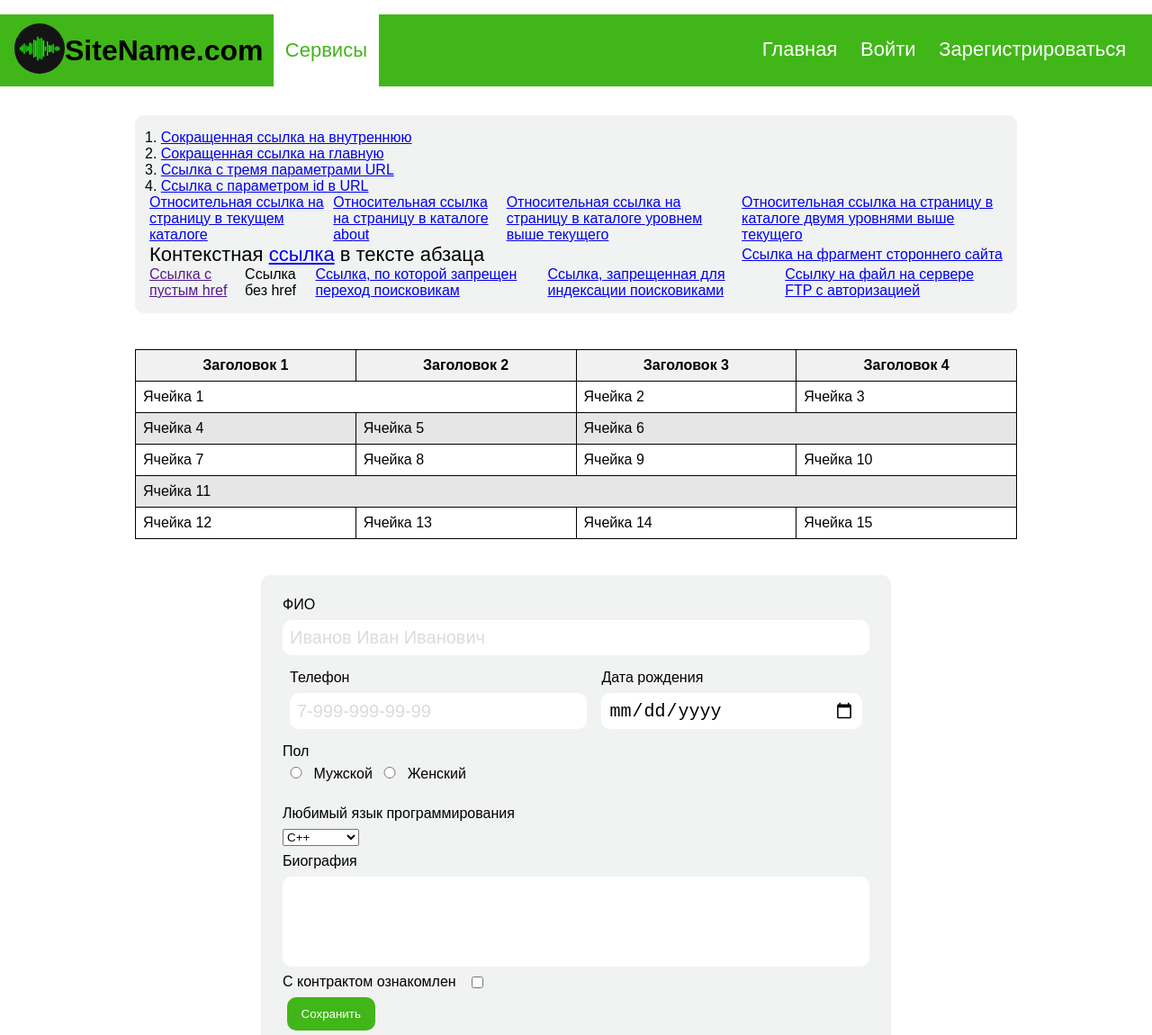
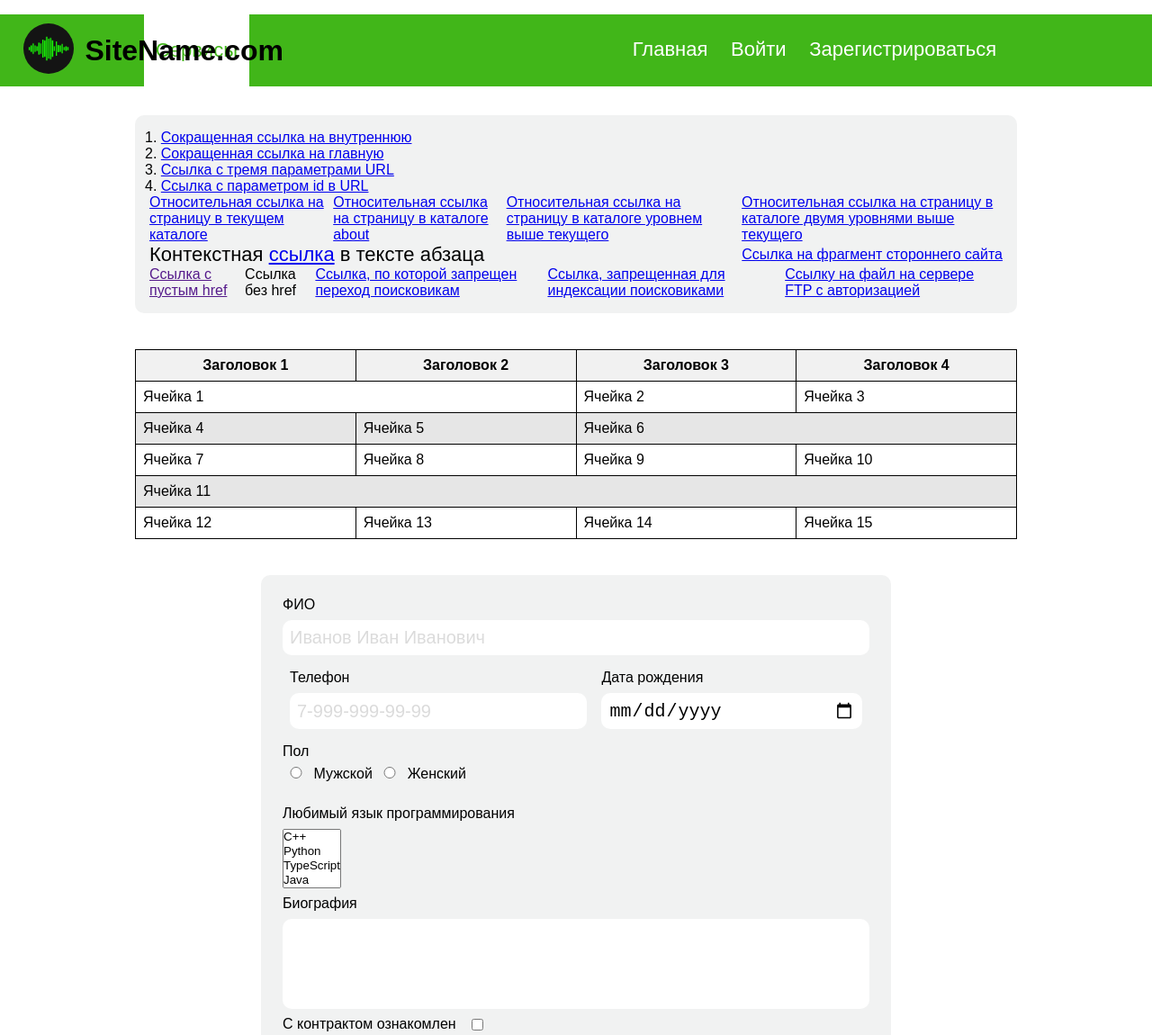
Before and after one commit to Alexander-vlk/web_classes.github.io, a plain HTML site: page docs/index.html in a window 1280 px wide. Shown: the top 1150 px of the page at 90% size. Drawn offline with Linux system fonts and the light colour scheme.

Commit message:
some changes

```diff
--- a/docs/index.html
+++ b/docs/index.html
@@ -131,7 +131,7 @@
                 </div>
                 <div class="lang-container">
                     <label for="lang">Любимый язык программирования</label>
-                    <select name="lang[]" id="lang">
+                    <select name="lang[]" id="lang" multiple="multiple">
                         <option value="">C++</option>
                         <option value="">Python</option>
                         <option value="">TypeScript</option>
--- a/docs/style_task2.css
+++ b/docs/style_task2.css
@@ -14,15 +14,19 @@ header {
     margin-top: 2dvh;
     display: flex;
     align-items: center;
-    justify-content: space-between;
+    justify-content: left;
 }
 .logo-sitename-container {
-    margin: 0 auto;
+    position: absolute;
+    margin: 0 1dvw;
     width: 100%;
     max-width: 20dvw;
     display: flex;
     align-items: center;
     justify-content: left;
+}
+.logo-sitename-container .logo {
+    margin: 0 1dvw;
 }
 header .header-content {
     width: 100%;
```
